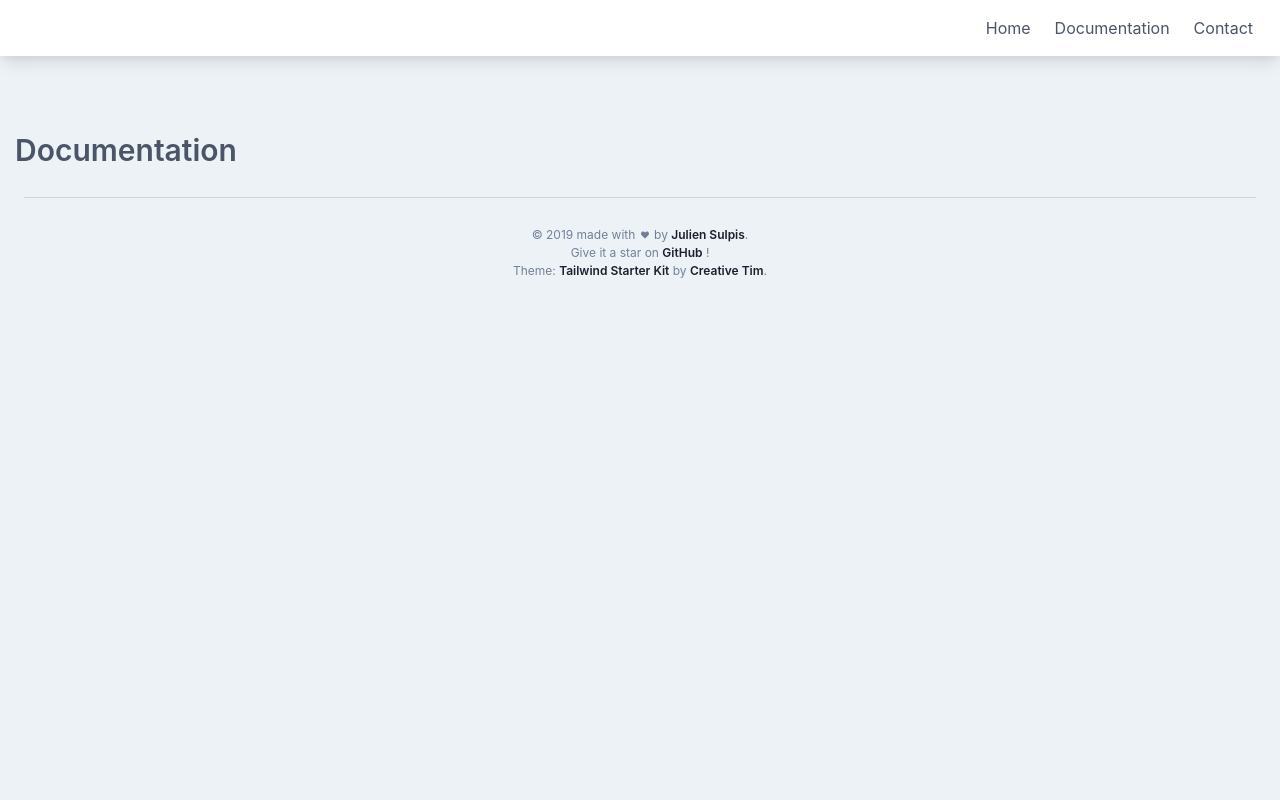
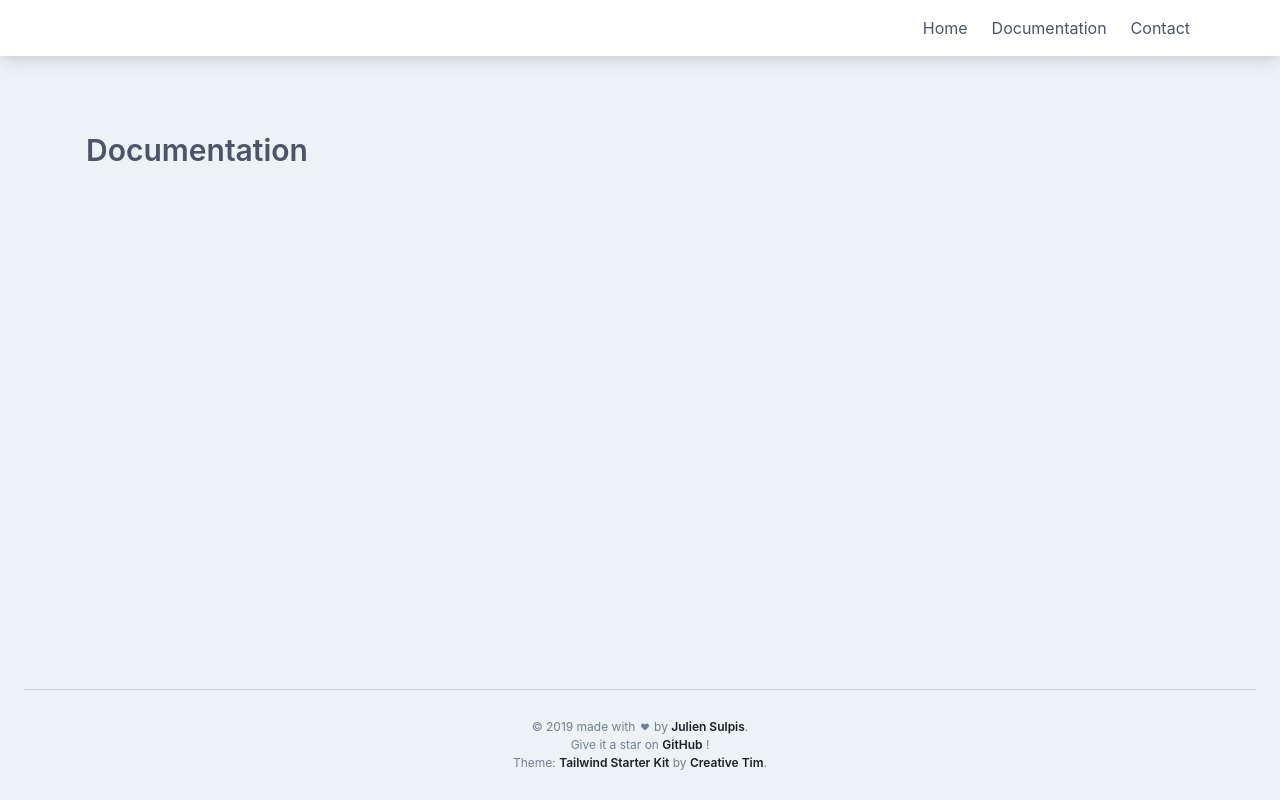
Before and after one commit to jsulpis/nextjs-template, a Next.js app: page /docs in a window 1280 px wide. Built offline with nearby package versions, Linux system fonts and the light colour scheme.

Commit message:
feat: custom bootstrap-like containers

```diff
--- a/src/styles/_compounds.scss
+++ b/src/styles/_compounds.scss
@@ -41,3 +41,34 @@
     @apply outline-none;
   }
 }
+
+// Bootstrap-like containers which I find more responsive
+// (Tailwind leaves no or little space on the sides near each breakpoint)
+.container {
+  width: 100%;
+  @apply px-4;
+}
+
+@screen sm {
+  .container {
+    max-width: 600px;
+  }
+}
+
+@screen md {
+  .container {
+    max-width: 720px;
+  }
+}
+
+@screen lg {
+  .container {
+    max-width: 960px;
+  }
+}
+
+@screen xl {
+  .container {
+    max-width: 1140px;
+  }
+}
--- a/src/styles/_global.scss
+++ b/src/styles/_global.scss
@@ -13,7 +13,7 @@ body,
   height: 100%;
 }
 
-.container {
-  padding-left: 15px;
-  padding-right: 15px;
+#__next {
+  display: flex;
+  flex-direction: column;
 }
--- a/tailwind.config.js
+++ b/tailwind.config.js
@@ -10,5 +10,8 @@ module.exports = {
         primary: colors.blue
       }
     }
+  },
+  corePlugins: {
+    container: false // custom container class defined in styles/_compounds.scss
   }
 };
```
